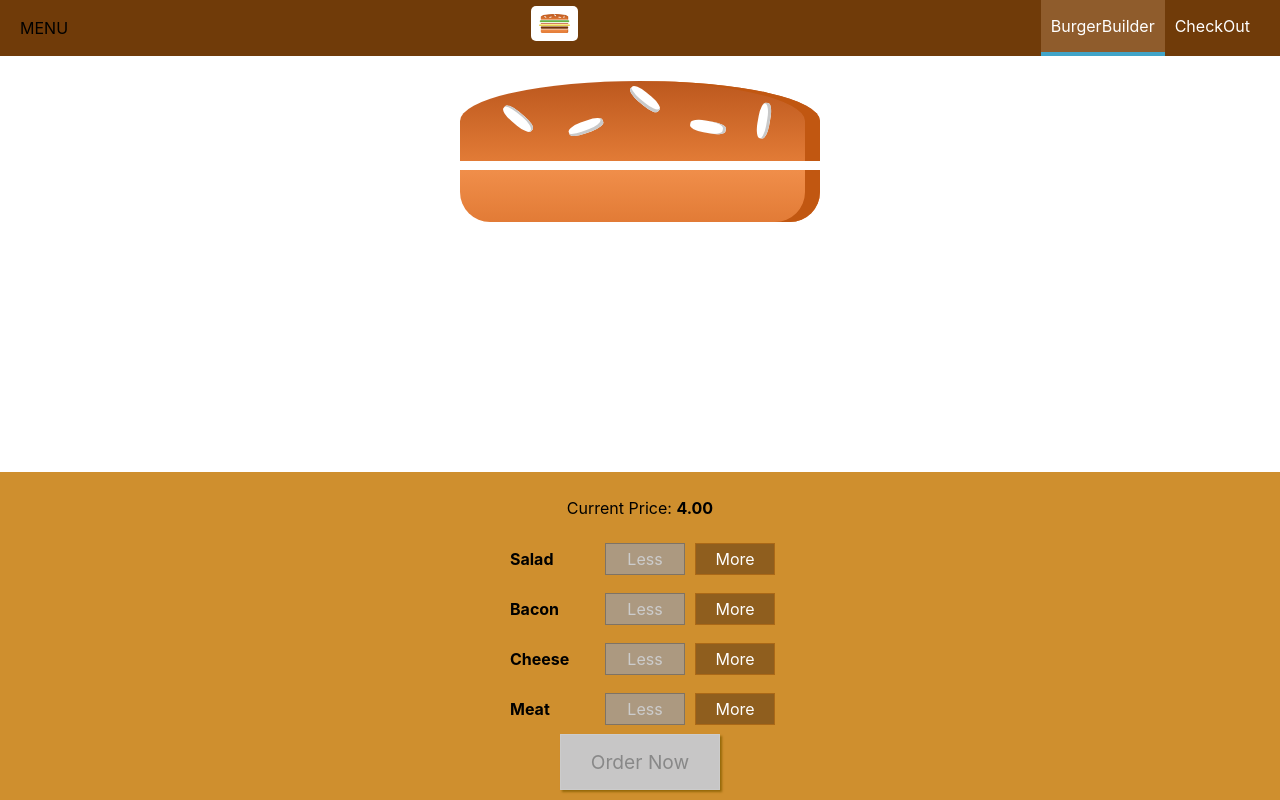
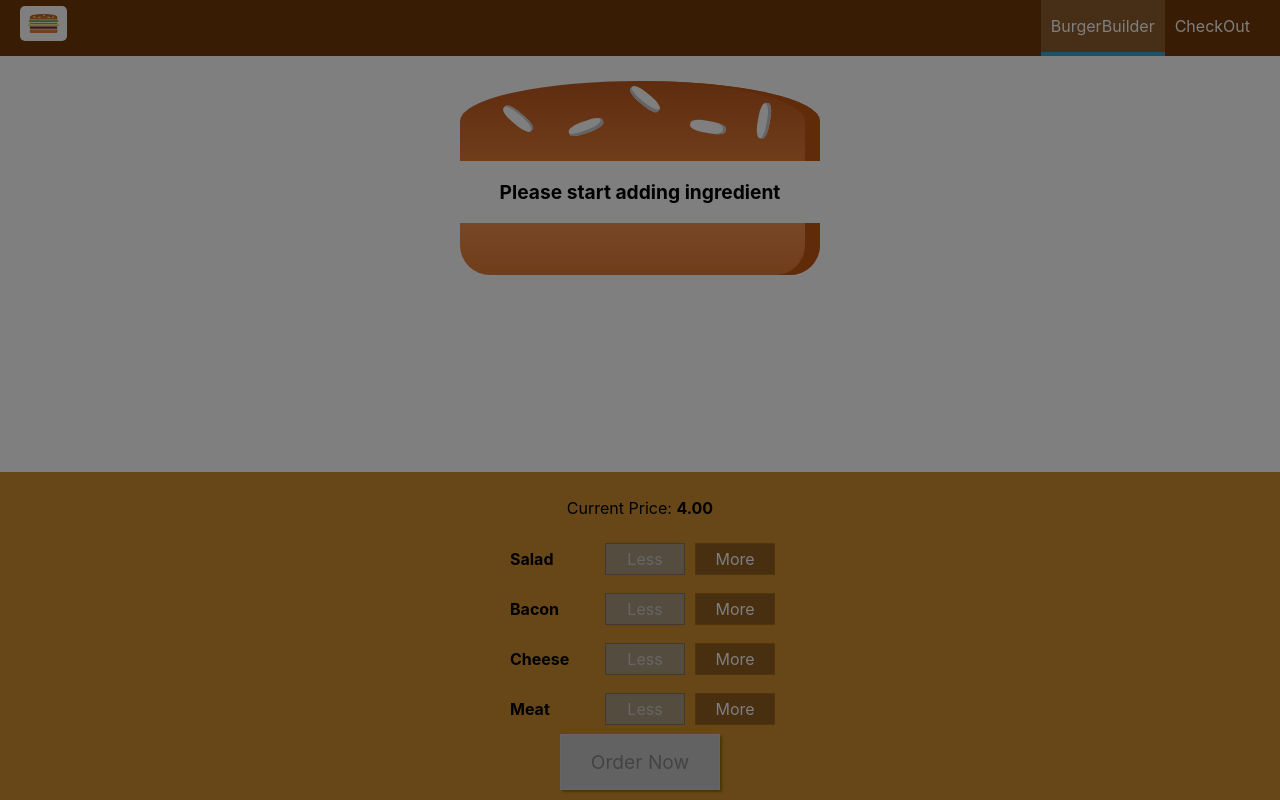
Before and after one commit to junaid930/burger-builderr, a React (Create React App) app: page / in a window 1280 px wide. Built offline with nearby package versions, Linux system fonts and the light colour scheme; the HTML template or start-up script is replaced by a standard one.

Commit message:
section 8 complete

```diff
--- a/src/components/Burger/Burger.js
+++ b/src/components/Burger/Burger.js
@@ -6,17 +6,17 @@
 
      let transformedIngredients=Object.keys(props.ingredients).map((ingredientKey)=>{
          return [...Array(props.ingredients[ingredientKey])]
-        //      .map((_,i)=>{
-        //         return <BurgerIngredient key={ingredientKey + i} type={ingredientKey} />
-        //  })
+             .map((_,i)=>{
+                return <BurgerIngredient key={ingredientKey + i} type={ingredientKey} />
+         })
      })
-    //     .reduce((arr,el)=>{
-    // //      return arr.concat(el)
-    //  },[]);
+        .reduce((arr,el)=>{
+         return arr.concat(el)
+     },[]);
      console.log(transformedIngredients)
-    //  if (transformedIngredients.length===0){
-    //      transformedIngredients=<p>Please start adding ingredient</p>
-    //  }
+     if (transformedIngredients.length===0){
+         transformedIngredients=<p>Please start adding ingredient</p>
+     }
 
 // var a={
 //     key1:3
@@ -31,7 +31,7 @@
     return(
         <div className={classes.Burger}>
              <BurgerIngredient type="bread-top"/>
-               {/* {transformedIngredients} */}
+               {transformedIngredients}
              <BurgerIngredient type="bread-bottom"/>
         </div>
     )
--- a/src/components/Layout/Layout.js
+++ b/src/components/Layout/Layout.js
@@ -1,22 +1,46 @@
-import React from 'react'
+import React, { Component } from 'react'
 import Auxilary from "../../hoc/Auxilary";
 import styles from './Layout.module.css'
 import ToolBar from '../Navigation/Toolbar/Toolbar'
 import SideDrawer from '../Navigation/SideDrawer/SideDrawer';
 
-const layout=(props)=>{
+class Layout extends Component{
+
+    state={
+        showSideDrawer:true
+    }
+
+  sideDrawerClosedHandler=()=>{
+   this.setState({showSideDrawer:false});
+  }
+
+
+  sideDrawerToggleHandler=()=>{
+      this.setState((prevState)=>{
+          return {showSideDrawer:!prevState.showSideDrawer}
+      })
+  }
+
+    render(){
 
     return(
         <Auxilary>
 
-    <ToolBar/>
-    <SideDrawer/>
+        <ToolBar DrawerToggleClicked={this.sideDrawerToggleHandler}/>
+
+        <SideDrawer
+        open={this.state.showSideDrawer}
+        closed={this.sideDrawerClosedHandler}
+        />
+
         <main className={styles.Content}>
-        {props.children}
+            {this.props.children}
         </main>
         </Auxilary>
     );
 }
 
+}
 
-export default layout
+
+export default Layout
--- /dev/null
+++ b/src/components/Navigation/SideDrawer/DrawerToggel/DrawerToggel.js
@@ -0,0 +1,17 @@
+import React from 'react'
+import classes from './DrawerToggel.module.css'
+
+const drawerToggle=(props)=>{
+
+    return(
+    <div className={classes.DrawerToggle}  onClick={props.clicked}>
+
+    <div></div>
+    <div></div>
+    <div></div>
+
+    </div>
+    )
+}
+
+export default drawerToggle
--- /dev/null
+++ b/src/components/Navigation/SideDrawer/DrawerToggel/DrawerToggel.module.css
@@ -0,0 +1,23 @@
+.DrawerToggle {
+    width: 40px;
+    height: 100%;
+    display: flex;
+    flex-flow: column;
+    justify-content: space-around;
+    align-items: center;
+    padding: 10px 0;
+    box-sizing: border-box;
+    cursor: pointer;
+}
+
+.DrawerToggle div {
+    width: 90%;
+    height: 3px;
+    background-color: white;
+}
+
+@media (min-width: 500px) {
+    .DrawerToggle {
+        display: none;
+    }
+}
--- a/src/components/Navigation/SideDrawer/SideDrawer.js
+++ b/src/components/Navigation/SideDrawer/SideDrawer.js
@@ -2,11 +2,23 @@
 import Logo from '../../Logo/Logo';
 import NavigationItems from '../NavigationItems/NavigationItems';
 import classes from './SideDrawer.module.css'
+import Backdrop from '../../UI/Backdrop/Backdrop'
+import Auxilary from '../../../hoc/Auxilary'
 
-const sideDrawer = () => {
+const sideDrawer = (props) => {
+
+    let attachedClasses=[classes.SideDrawer, classes.Close];
+    if(props.open){
+        attachedClasses=[classes.SideDrawer, classes.Open];
+    }
+
 
     return (
-        <div className={classes.SideDrawer}>
+        <Auxilary>
+
+            <Backdrop  show={props.open}   clicked={props.closed}/>
+
+            <div className={attachedClasses.join(' ')}>
             <div className={classes.Logo}>
                 <Logo />
 
@@ -15,6 +27,7 @@
                 <NavigationItems />
             </nav>
         </div>
+        </Auxilary>
     )
 }
 
--- a/src/components/Navigation/Toolbar/Toolbar.js
+++ b/src/components/Navigation/Toolbar/Toolbar.js
@@ -2,12 +2,13 @@
 import classes from './Toolbar.module.css'
 import Logo from '../../Logo/Logo'
 import NavigationItems from '../NavigationItems/NavigationItems'
+import DrawerToggle from '../SideDrawer/DrawerToggel/DrawerToggel'
 
 
 const toolbar=(props)=>{
     return (
         <header className={classes.Toolbar}>
-            <div>MENU</div>
+           <DrawerToggle clicked={props.DrawerToggleClicked}/>
 
             <div className={classes.Logo}>
                 <Logo />
```
Lines whose indentation alone changed are shown as unchanged.
